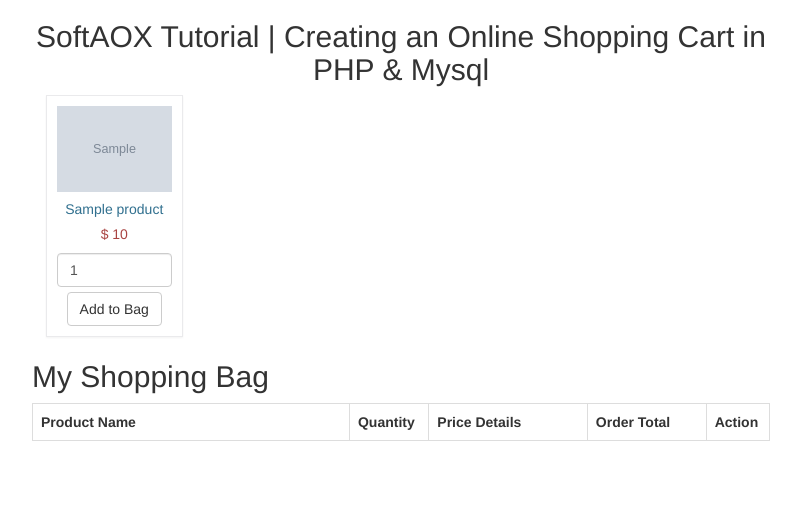
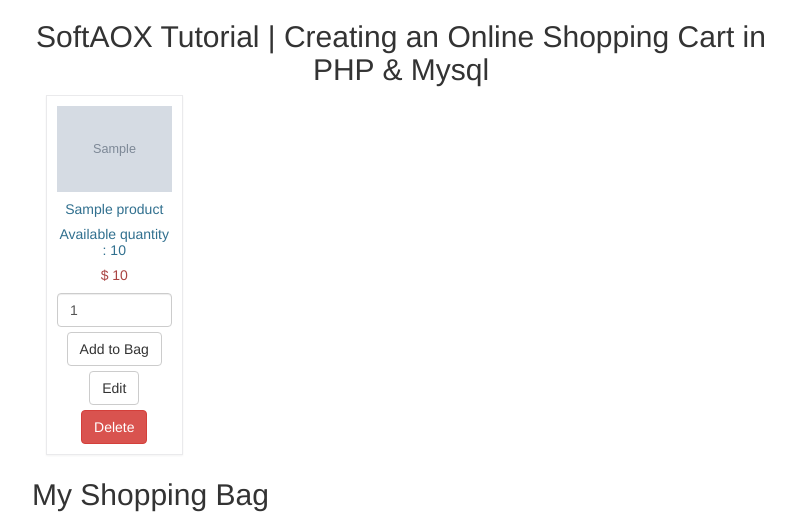
Before and after one commit to shoukhin93/shopping_cart_raw_php1, a PHP site: page / in a window 1280 px wide. Shown: the top 521 px of the page, without its empty margins (239-1040 px from the left). Run offline with PHP 8.4, Linux system fonts and the light colour scheme; tables that the repository leaves empty or names only in its code hold one stand-in row (values such as "Sample post"); grey boxes marked "Sample" are stand-in pictures; lists and menus that the app fills with data are empty.

Commit message:
admin edit and delete complete

```diff
--- a/index.php
+++ b/index.php
@@ -18,23 +18,32 @@
     <?php
     $query = "SELECT * FROM products ORDER BY id ASC";
     $result = mysqli_query($connect, $query);
-	if(mysqli_num_rows($result) > 0)
-	{
-		while($row = mysqli_fetch_array($result))
-		{
+    if (mysqli_num_rows($result) > 0) {
+    while ($row = mysqli_fetch_array($result)) {
     ?>
     <div class="col-md-3">
         <form method="post" action="shop.php?action=add&id=<?php echo $row["id"]; ?>">
-            <div style="border: 1px solid #eaeaec; margin: -1px 19px 3px -1px; box-shadow: 0 1px 2px rgba(0,0,0,0.05); padding:10px;" align="center">
+            <div style="border: 1px solid #eaeaec; margin: -1px 19px 3px -1px; box-shadow: 0 1px 2px rgba(0,0,0,0.05); padding:10px;"
+                 align="center">
                 <img src="<?php echo $row["image"]; ?>" class="img-responsive">
                 <h5 class="text-info"><?php echo $row["p_name"]; ?></h5>
+                <h5 class="text-info">Available quantity : <?php echo $row["quantity"]; ?></h5>
                 <h5 class="text-danger">$ <?php echo $row["price"]; ?></h5>
                 <input type="text" name="quantity" class="form-control" value="1">
                 <input type="hidden" name="hidden_name" value="<?php echo $row["p_name"]; ?>">
                 <input type="hidden" name="hidden_price" value="<?php echo $row["price"]; ?>">
-            <input type="submit" name="add" style="margin-top:5px;" class="btn btn-default" value="Add to Bag">
+                <input type="submit" name="add" style="margin-top:5px;" class="btn btn-default"
+                       value="Add to Bag">
+
+
+        </form>
+        <form action="edit_item.php" method="post">
+
+            <input type="hidden" value="<?php echo $row["id"]; ?>" name="id">
+            <input type="submit" style="margin-top:5px;" class="btn btn-default" value="Edit">
+        </form>
+        <a class="btn btn-danger" style="margin-top:5px;"  href="delete_item.php?id=<?php echo $row['id']; ?>">Delete</a>
     </div>
-            </form>
 </div>
 <?php
 }
@@ -52,18 +61,17 @@
             <th width="5%">Action</th>
         </tr>
         <?php
-	if(!empty($_SESSION["cart"]))
-	{
+        if (!empty($_SESSION["cart"])) {
             $total = 0;
-		foreach($_SESSION["cart"] as $keys => $values)
-		{
+            foreach ($_SESSION["cart"] as $keys => $values) {
                 ?>
                 <tr>
                     <td><?php echo $values["item_name"]; ?></td>
                     <td><?php echo $values["item_quantity"] ?></td>
                     <td>$ <?php echo $values["product_price"]; ?></td>
                     <td>$ <?php echo number_format($values["item_quantity"] * $values["product_price"], 2); ?></td>
-            <td><a href="shop.php?action=delete&id=<?php echo $values["product_id"]; ?>"><span class="text-danger">X</span></a></td>
+                    <td><a href="shop.php?action=delete&id=<?php echo $values["product_id"]; ?>"><span
+                                    class="text-danger">X</span></a></td>
                 </tr>
                 <?php
                 $total = $total + ($values["item_quantity"] * $values["product_price"]);
--- a/item_add.php
+++ b/item_add.php
@@ -16,5 +16,7 @@
     <input type="file" name="fileToUpload" id="fileToUpload">
     <input type="submit" name="submit" value="Add">
 </form>
+
+
 </body>
 </html>
```
Also changed, not shown: delete_item.php (added, +14 -0 lines). Lines whose indentation alone changed are shown as unchanged.
